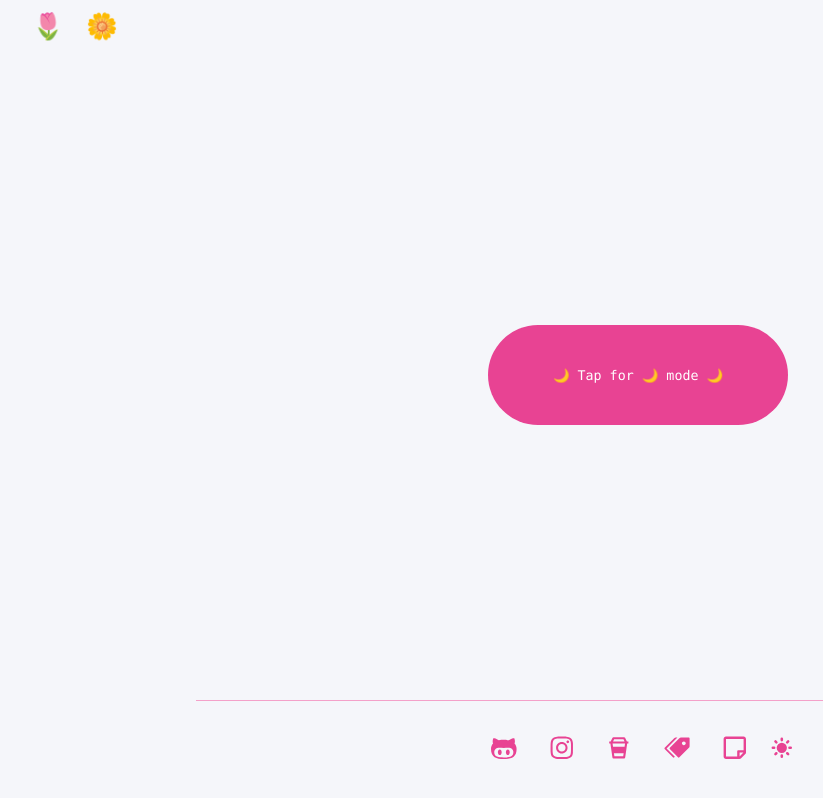
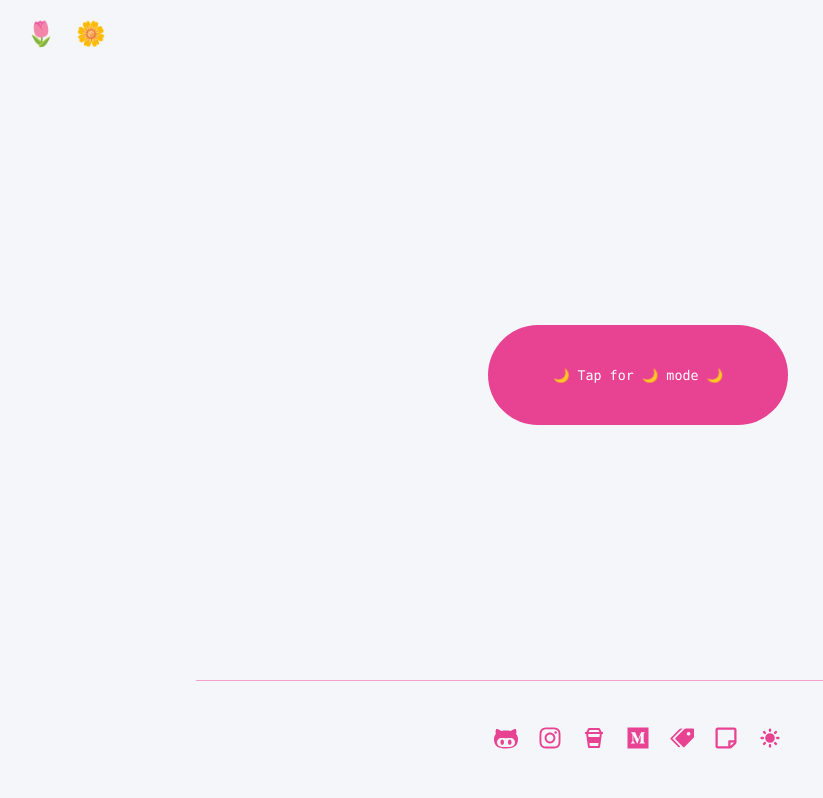
Before and after one commit to mithi/digital-garden, a Next.js app: page /notes/001/Demonstration in a window 1280 px wide. Shown: the whole page, without its empty margins (2-825 px from the left). Built offline with nearby package versions, Linux system fonts and the light colour scheme; a web font is replaced by a local one.

Commit message:
🌷💕Improve button stylings + Add medium link

```diff
--- a/components/Layout/Layout.module.css
+++ b/components/Layout/Layout.module.css
@@ -18,21 +18,32 @@
 }
 
 .footer {
+    display: flex;
+    flex-wrap: wrap;
     width: 70%;
-    height: 100px;
+    height: 120px;
     font-size: 20px;
     border-top: 1px solid var(--c0-primary-faded);
-    display: flex;
     justify-content: center;
     align-items: center;
 }
 
 .header {
     width: 100%;
-    height: 50px;
+    height: 70px;
     font-family: var(--header-font);
     font-size: 1.75rem;
     padding: 10px;
+}
+
+.button {
+    font-size: 1.5rem;
+    color: var(--c0-primary);
+    padding: 10px;
+}
+
+.button:hover {
+    color: var(--c1-secondary);
 }
 
 @media (max-width: 900px) {
@@ -40,4 +51,12 @@
         width: 100%;
         flex-direction: column;
     }
+
+    .footer {
+        width: 95%;
+    }
+
+    .button {
+        font-size: 1.5rem;
+    }
 }
--- a/components/Layout/index.tsx
+++ b/components/Layout/index.tsx
@@ -4,7 +4,7 @@ import Link from "next/link"
 import { ThemeContext } from "../Theme/index"
 import styles from "./Layout.module.css"
 import { GoOctoface } from "react-icons/go"
-import { FaInstagram, FaRegStickyNote } from "react-icons/fa"
+import { FaInstagram, FaRegStickyNote, FaMedium } from "react-icons/fa"
 import { ImPriceTags } from "react-icons/im"
 import { BiCoffeeTogo } from "react-icons/bi"
 import { BsMoon } from "react-icons/bs"
@@ -21,16 +21,16 @@ const Nav = () => {
 }
 
 const LinkAway = ({ render, url }) => (
-    <button style={{ fontSize: "1.6rem" }}>
+    <button className={styles.button}>
         <a href={url} target="_blank" rel="noopener noreferrer">
-            <span style={{ margin: "10px" }}>{render}</span>
+            <span>{render}</span>
         </a>
     </button>
 )
 
 const LinkInside = ({ render, path }) => (
-    <button style={{ fontSize: "1.6rem" }}>
-        <span style={{ margin: "10px" }}>
+    <button className={styles.button}>
+        <span>
             <Link href={path}>
                 <a>{render}</a>
             </Link>
@@ -49,10 +49,7 @@ const ThemeButton = ({ light, dark }: themeButtonPropsType) => {
 
     const { theme, toggleTheme } = useContext(ThemeContext)
     return (
-        <button
-            style={{ fontSize: "1.6rem", color: "var(--c0-primary)" }}
-            onClick={toggleTheme}
-        >
+        <button className={styles.button} onClick={toggleTheme}>
             {theme === "light" ? lightRender : darkRender}
         </button>
     )
@@ -62,6 +59,7 @@ const FooterNav = () => (
         <LinkAway url="https://github.com/mithi" render={<GoOctoface />} />
         <LinkAway url="https://www.instagram.com/minimithi/" render={<FaInstagram />} />
         <LinkAway url="https://ko-fi.com/minimithi/" render={<BiCoffeeTogo />} />
+        <LinkAway url="https://medium.com/@mithi" render={<FaMedium />} />
         <LinkInside path="/tags" render={<ImPriceTags />} />
         <LinkInside path="/notes" render={<FaRegStickyNote />} />
         <ThemeButton />
```
